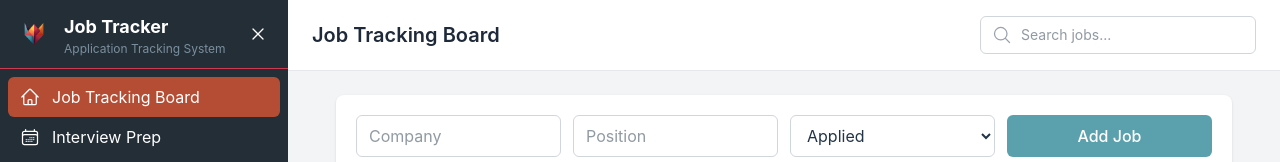
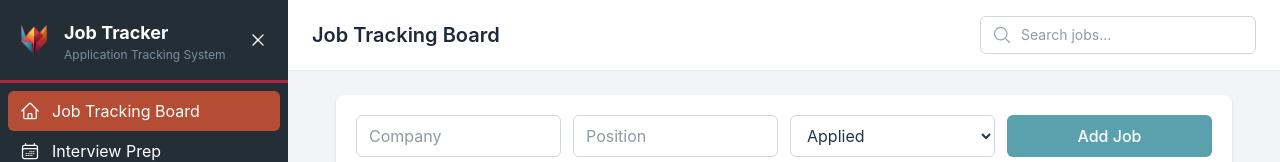
Before and after one commit to kheise-91/job-tracker, a React (Vite) app in the folder frontend/: page / in a window 1280 px wide. Shown: the top 162 px of the page. Built offline with nearby package versions, Linux system fonts and the light colour scheme; no server answers; the HTML template or start-up script is replaced by a standard one.

Commit message:
Updating roadmap and finishing styling on sidebar component.

```diff
--- a/frontend/src/components/Sidebar.jsx
+++ b/frontend/src/components/Sidebar.jsx
@@ -3,9 +3,9 @@ import { Bars3Icon, XMarkIcon, HomeIcon, CalendarDaysIcon, AcademicCapIcon } fro
 function Sidebar({ isOpen, onToggle }) {
   return (
     <div className="bg-sidebar text-white flex flex-col h-full">
-      <div className="flex items-center justify-between p-3 border-b border-secondary">
+      <div className="flex items-center justify-between p-3 border-b-3 border-secondary-dark">
         <div className="flex items-center gap-2">
-          {isOpen && (<img src="/pwa-512x512.png" alt="ATS" className="size-11 rounded" />)}
+          {isOpen && (<img src="/pwa-512x512.png" alt="ATS" className="nav-logo size-15 rounded" />)}
           {isOpen && (
             <div className="flex flex-col leading-tight">
               <span className="text-lg font-bold whitespace-nowrap">Job Tracker</span>
@@ -16,14 +16,14 @@ function Sidebar({ isOpen, onToggle }) {
         {isOpen ?
           <button
             onClick={onToggle}
-            className="p-2 rounded-md cursor-pointer hover:bg-gray-600 transition-colors ml-auto"
+            className="p-2 rounded-md cursor-pointer hover:bg-gray-700 transition-colors ml-auto"
             aria-label={isOpen ? 'Collapse sidebar' : 'Expand sidebar'}
           ><XMarkIcon className="w-5 h-5" />
           </button>
         :
           <button
             onClick={onToggle}
-            className="p-2 rounded-md cursor-pointer hover:bg-gray-600 transition-colors ml-auto mb-2 mr-2"
+            className="p-2 rounded-md cursor-pointer hover:bg-gray-700 transition-colors ml-auto mt-1 mb-1 mr-2"
             aria-label={isOpen ? 'Collapse sidebar' : 'Expand sidebar'}
           ><Bars3Icon className="w-5 h-5" /></button>
           }
--- a/frontend/src/index.css
+++ b/frontend/src/index.css
@@ -24,3 +24,7 @@ body {
   min-height: 100vh;
   background-color: #f0f2f5;
 }
+
+.nav-logo {
+  margin: -2px -8px;
+}
```
Also changed, not shown: 1 other file (tests, documents, lock files or other folders).
